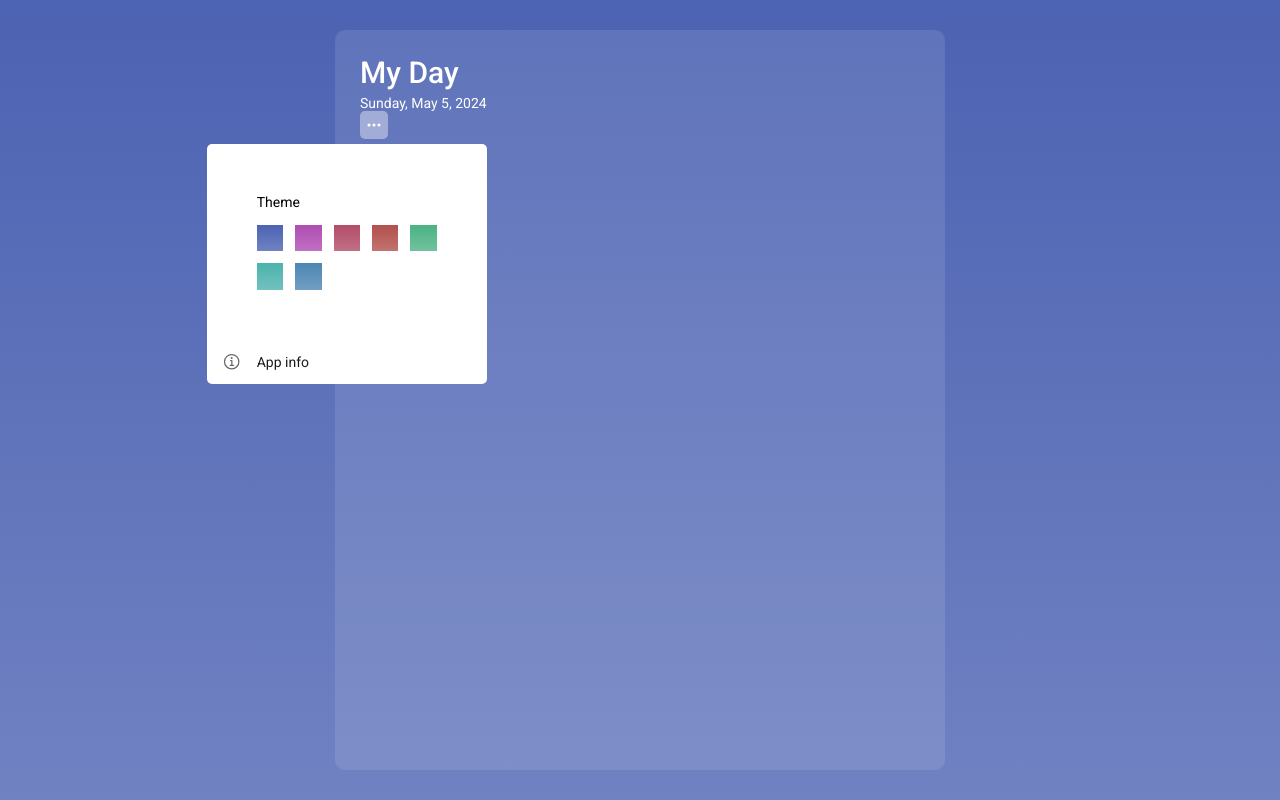
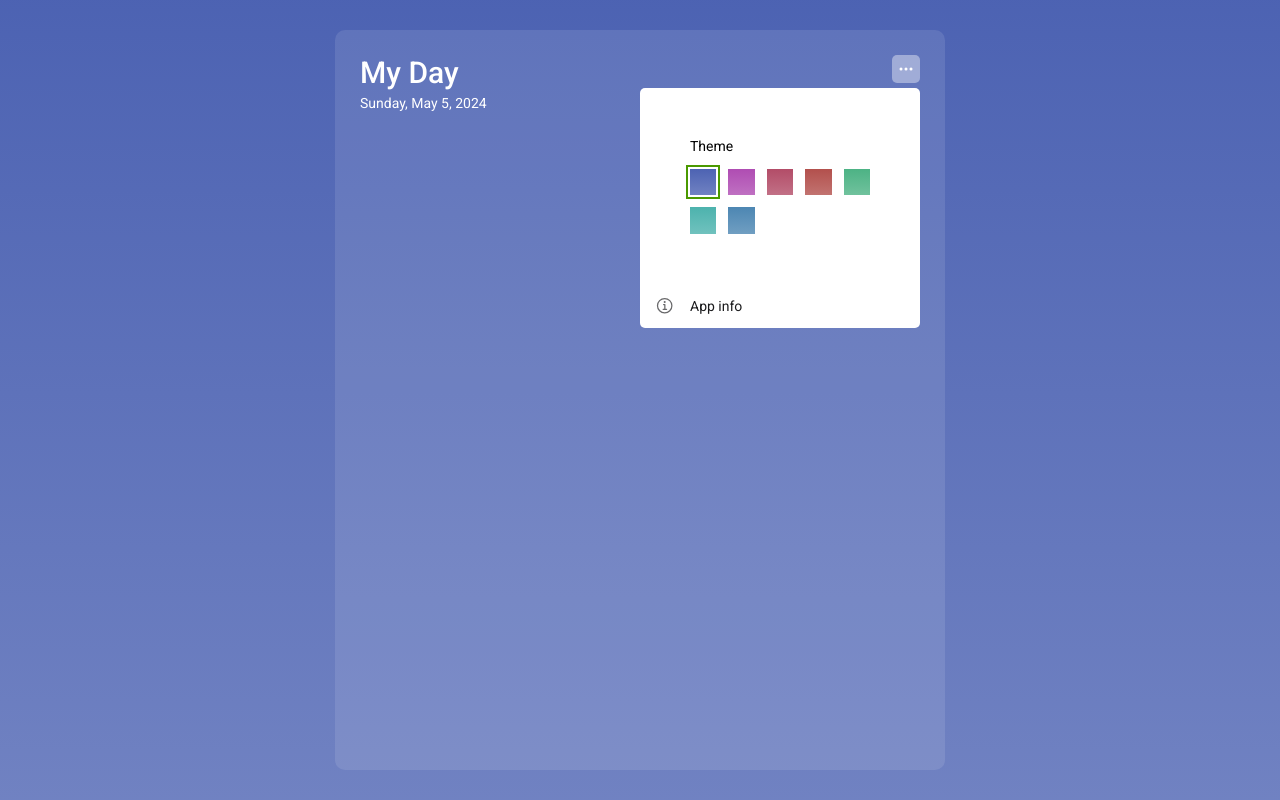
Before and after one commit to HilarioNengareJr/ToDoList, a React (Create React App) app in the folder todolist-app/: page / in a window 1280 px wide. Both pictures are taken after a click on the button "Toggle menu". Built offline with nearby package versions, Linux system fonts and the light colour scheme.

Commit message:
theme toggling implemented

```diff
--- a/todolist-app/src/components/Header.js
+++ b/todolist-app/src/components/Header.js
@@ -7,10 +7,9 @@ const Header = () => {
 
     const [currentDate, setCurrentDate] = useState(new Date());
     const [isDropdownMenuActive, setDropdownMenuActive] = useState(false);
-    const [activeButtonIndex, setActiveButtonIndex] = useState(null);
 
     const [buttons, setButtons] = useState([
-        { hue: 227, isThemeActive: false },
+        { hue: 227, isThemeActive: true },
         { hue: 298, isThemeActive: false },
         { hue: 344, isThemeActive: false },
         { hue: 2, isThemeActive: false },
@@ -27,19 +26,13 @@ const Header = () => {
         year: "numeric",
     });
 
-    const toggleTheme = (index) => {
-        const updatedButtons = buttons.map((button, i) => {
-            if (index === i) {
-                return { ...button, isThemeActive: true };
-            } else {
-                return { ...button, isThemeActive: false };
-            }
-        });
+    const toggleTheme = (hue) => {
+        const updatedButtons = buttons.map((button) => ({
+            ...button, isThemeActive: button.hue === hue,
+        }));
 
         setButtons(updatedButtons);
-        setActiveButtonIndex(index);
-    }
-
+    };
 
     const toggleMenu = () => {
         setTogglerActive(!isTogglerActive);
@@ -63,8 +56,8 @@ const Header = () => {
                 <p className='header-time'>
                     {formattedDate}
                 </p>
-
-                <div className='dropdown-wrapper'>
+            </div>
+            <div className='dropdown-wrapper'>
                     <button className={isTogglerActive ? 'menu-btn active' : 'menu-btn'} aria-label='Toggle menu' onClick={toggleMenu}>
                         <ion-icon name="ellipsis-horizontal" aria-hidden="true"></ion-icon>
                     </button>
@@ -80,8 +73,8 @@ const Header = () => {
 
                                 <div className='theme-btn-group'>
                                     {
-                                        buttons.map((button, index) =>
-                                            <ThemeBtn key={button.hue} hue={button.hue} isThemeActive={button.isThemeActive} onClick={() => toggleTheme(index)} />)
+                                        buttons.map((button) =>
+                                            <ThemeBtn key={button.hue} hue={button.hue} isThemeActive={button.isThemeActive} onClick={toggleTheme} />)
                                     }
                                 </div>
                             </li>
@@ -96,7 +89,6 @@ const Header = () => {
 
 
                 </div>
-            </div>
         </header>
     );
 }
--- a/todolist-app/src/components/ThemeBtn.js
+++ b/todolist-app/src/components/ThemeBtn.js
@@ -1,17 +1,18 @@
 import React from 'react';
 
-const ThemeBtn = ({hue, isThemeActive, onClick}) => {
-
+const ThemeBtn = ({ hue, isThemeActive, onClick }) => {
     const handleClick = () => {
-        onClick();
-    }
+        onClick(hue);
+        document.documentElement.style.setProperty('--hue', hue);
+    };
 
     return (
-
-        <button className={isThemeActive ? "theme-btn active" : "theme-btn"} style={{'--hue': hue}} onClick={handleClick} data-hue={hue}>
-
-        </button>
+        <button
+            className={isThemeActive ? 'theme-btn active' : 'theme-btn'}
+            style={{ '--hue': hue }}
+            onClick={handleClick}
+        ></button>
     );
-}
+};
 
 export default ThemeBtn;
```
